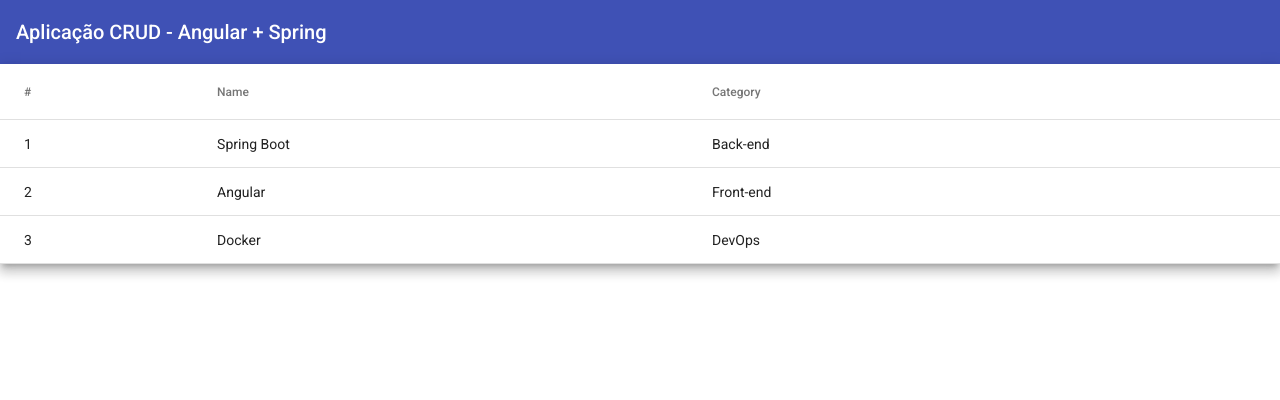
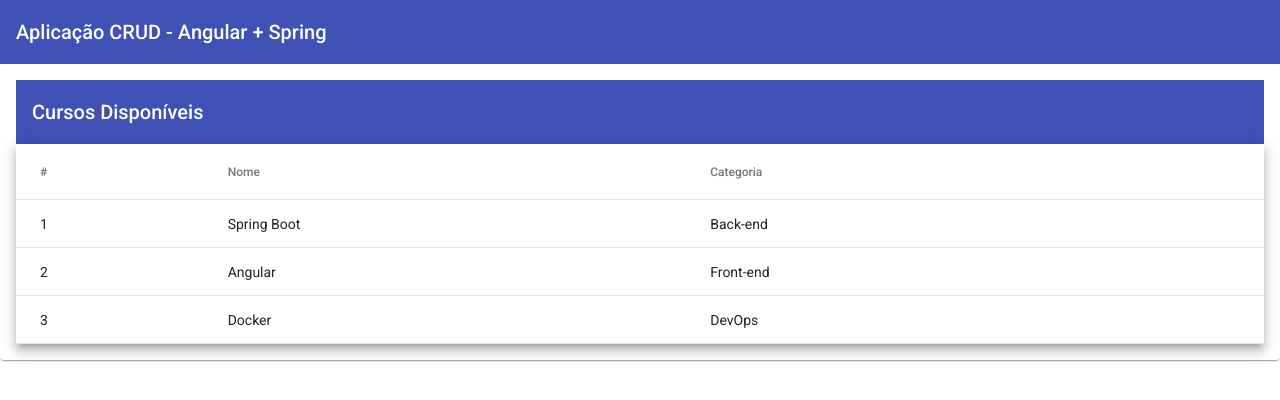
Before and after one commit to alexfapa/projeto-cursos-angular-spring, an Angular app in the folder crud-angular/: page /courses in a window 1280 px wide. Shown: the top 400 px of the page. Built offline with nearby package versions, Linux system fonts and the light colour scheme.

Commit message:
Adicionando card do angular material e refatorando importações

```diff
--- a/crud-angular/src/app/courses/courses.module.ts
+++ b/crud-angular/src/app/courses/courses.module.ts
@@ -1,7 +1,7 @@
 import { CommonModule } from '@angular/common';
 import { NgModule } from '@angular/core';
-import { MatTableModule } from '@angular/material/table';
 
+import { AppMaterialModule } from '../shared/app-material/app-material.module';
 import { CoursesRoutingModule } from './courses-routing.module';
 import { CoursesComponent } from './courses/courses.component';
 
@@ -13,7 +13,7 @@
   imports: [
     CommonModule,
     CoursesRoutingModule,
-    MatTableModule
+    AppMaterialModule
   ]
 })
 export class CoursesModule { }
--- a/crud-angular/src/app/courses/courses/courses.component.html
+++ b/crud-angular/src/app/courses/courses/courses.component.html
@@ -1,3 +1,7 @@
+<mat-card>
+  <mat-toolbar color="primary">
+    Cursos Disponíveis
+  </mat-toolbar>
 <table mat-table [dataSource]="courses" class="mat-elevation-z8">
 
 
@@ -10,16 +14,17 @@
 
   <!-- Name Column -->
   <ng-container matColumnDef="name">
-    <th mat-header-cell *matHeaderCellDef> Name </th>
+    <th mat-header-cell *matHeaderCellDef> Nome </th>
     <td mat-cell *matCellDef="let course"> {{ course.name }} </td>
   </ng-container>
 
   <!-- Category Column -->
   <ng-container matColumnDef="category">
-    <th mat-header-cell *matHeaderCellDef> Category </th>
+    <th mat-header-cell *matHeaderCellDef> Categoria </th>
     <td mat-cell *matCellDef="let course"> {{ course.category }} </td>
   </ng-container>
 
   <tr mat-header-row *matHeaderRowDef="displayedColumns"></tr>
   <tr mat-row *matRowDef="let row; columns: displayedColumns;"></tr>
 </table>
+</mat-card>
```
Also changed, not shown: crud-angular/src/app/shared/app-material/app-material.module.ts (added, +15 -0 lines), 1 other file (tests, documents, lock files or other folders).
